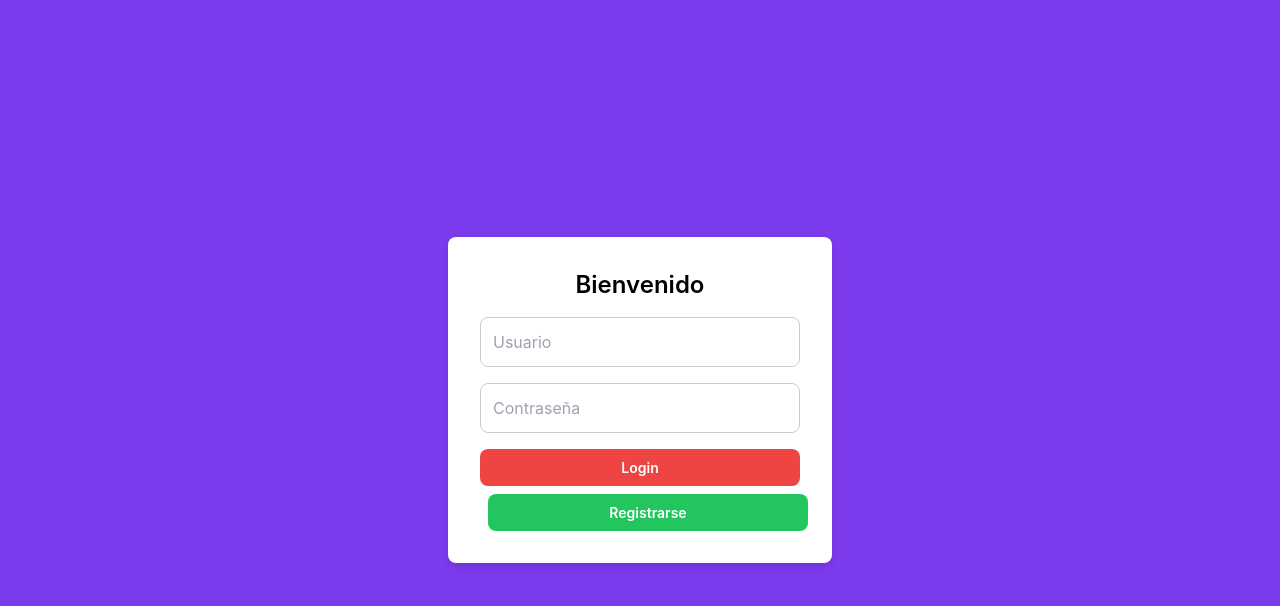
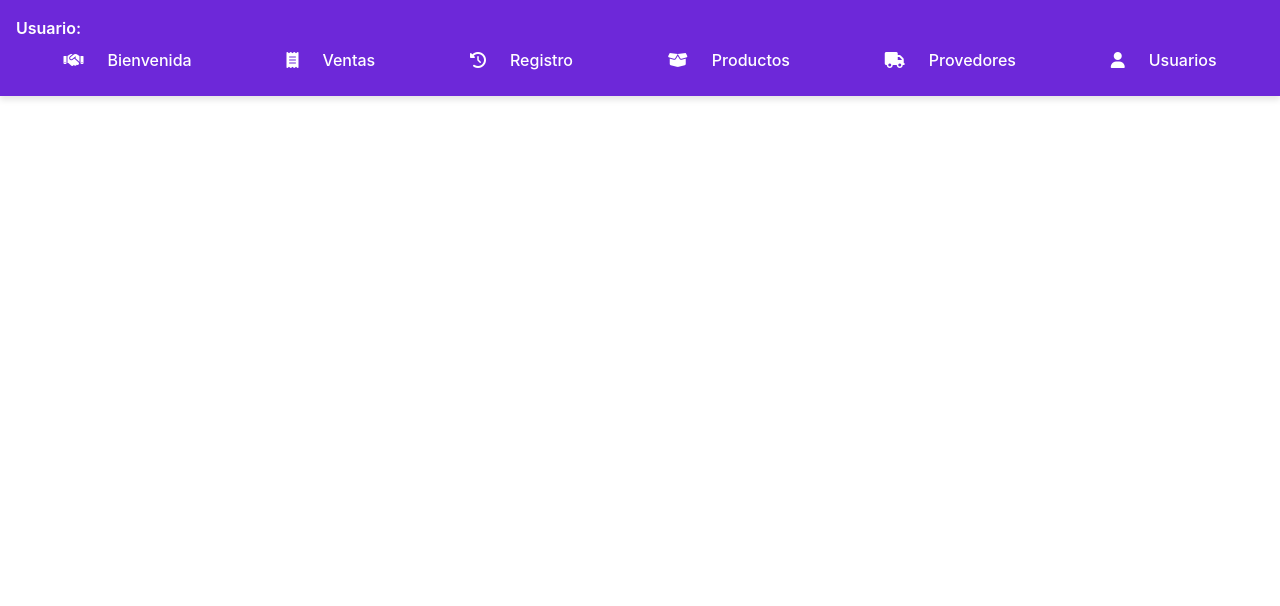
Before and after one commit to amurga32/bar-app, a React (Create React App) app: page / in a window 1280 px wide. Shown: the top 606 px of the page. Built offline with nearby package versions, Linux system fonts and the light colour scheme.

Commit message:
Actualización en componentes y archivos base

```diff
--- a/package.json
+++ b/package.json
@@ -2,7 +2,7 @@
   "name": "bar-app",
   "version": "0.1.0",
   "private": true,
-  "homepage": "https://amurga32.github.io/bar-app",
+  "homepage": "https://amurga32.github.io/login",
   "dependencies": {
     "@fortawesome/fontawesome-free": "^6.6.0",
     "@fortawesome/free-solid-svg-icons": "^6.6.0",
--- a/src/App.js
+++ b/src/App.js
@@ -25,7 +25,7 @@ function App() {
   return (
     <div className=''>
       {/* Solo mostramos el nav si no estamos en la página de Login */}
-      {location.pathname !== '/' && (
+      {location.pathname !== '/login' && (
         <nav className="bg-violet-700 h-full w-64 p-4 top-0 left-0 shadow-lg">
           <p className='text-white rounded font-semibold'>Usuario: {usuarioActivo}</p>
           <ul>
@@ -64,7 +64,7 @@ function App() {
       )}
 
       <Routes>
-        <Route path="/" element={<Login />} />
+        <Route path="/login" element={<Login />} />
         <Route path="/menu" element={<MainMenu />} />
         <Route path="/productos" element={<Productos />} />
         <Route path="/ventas" element={<Ventas />} />
--- a/src/components/login.js
+++ b/src/components/login.js
@@ -65,7 +65,8 @@ function Login() {
   return (
     <div className="flex items-center justify-center h-screen bg-violet-600">
       <div className="bg-white p-8 rounded-lg shadow-lg w-96">
-        <h1 className="text-2xl font-semibold text-center mb-4">Bienvenido</h1>
+        <h1>IL CAMALEONTE</h1>
+        <p className="text-2xl font-semibold text-center mb-4">Bienvenido</p>
 
         <input
           type="text"
@@ -86,14 +87,14 @@ function Login() {
 
         <button
           onClick={handleLogin}
-          className="w-full bg-red-500 text-white py-2 rounded-lg hover:bg-red-600 transition duration-300 mb-2"
+          className="w-full bg-violet-600 text-white py-2 rounded-lg hover:bg-violet-200 transition duration-300 mb-2"
         >
           Login
         </button>
 
         <button
           onClick={() => setShowModal(true)}
-          className="w-full bg-green-500 text-white py-2 rounded-lg hover:bg-green-600 transition duration-300"
+          className="w-full bg-violet-500 text-white py-2 rounded-lg hover:bg-violet-200 transition duration-300"
         >
           Registrarse
         </button>
@@ -156,7 +157,7 @@ function Login() {
 
               <button
                 onClick={handleRegister}
-                className="w-full bg-green-500 text-white py-2 rounded-lg hover:bg-green-600 transition duration-300 mb-2"
+                className="w-full bg-violet-600 text-white py-2 rounded-lg hover:bg-violet-200 transition duration-300 mb-2"
               >
                 Guardar
               </button>
```
